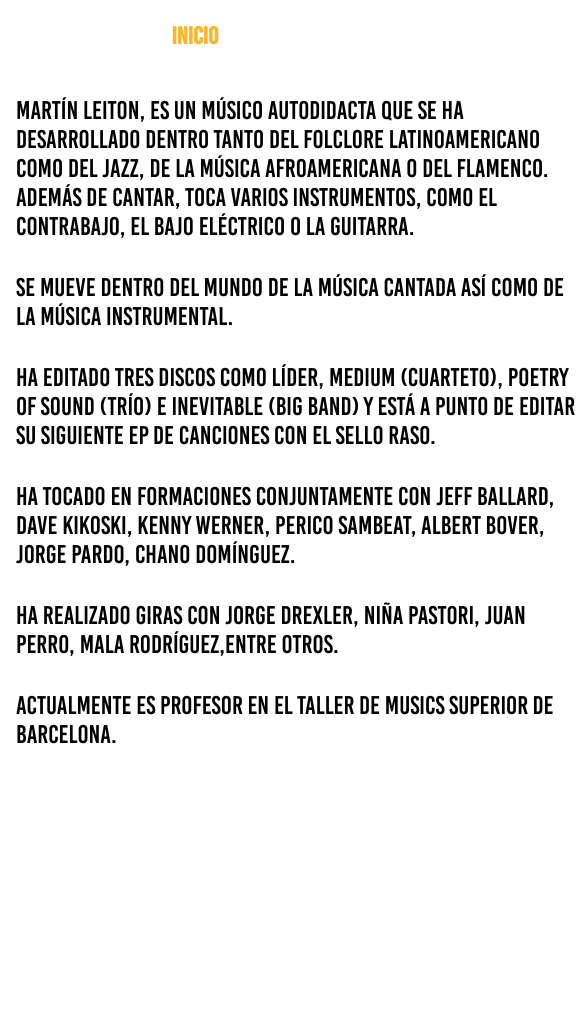
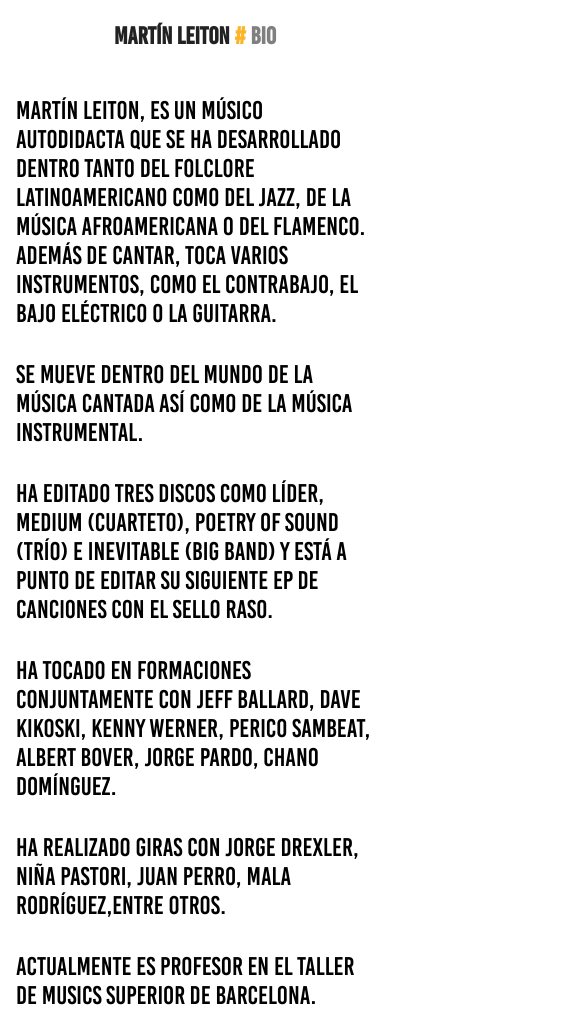
Before and after one commit to elcapo/martinleiton.com, a plain HTML site: page bio.html in a window 390 px wide. Shown: the whole page, 585 px wide, since content can reach past the window. Before the commit the page ends 844 px from the top, so only its background shows below. Drawn offline with Linux system fonts and the light colour scheme; files whose address does not match are found by name.

Commit message:
Ajustes responsivos y cambio de estilo del menú de migas

```diff
--- a/bio.html
+++ b/bio.html
@@ -6,10 +6,10 @@
 		<meta name="viewport" content="width=device-width, initial-scale=1, user-scalable=no" />
 		<link rel="stylesheet" href="css/main.css" />
 		<link rel="stylesheet" href="css/bio.css" />
+        <link rel="stylesheet" href="css/enlaces.css" />
 	</head>
 	<body>
         <section class="bio-container">
-            <div class="bio-aligner">
     		<div class="bio">
                 <p>
                     Martín Leiton, es un músico autodidacta que se ha desarrollado
@@ -40,11 +40,12 @@
                     Barcelona.
                 </p>
     		</div>
-            </div>
         </section>
 
-		<a href="index.html" class="accion">
-			<h2 class="inicio">Inicio</h2>
-		</a>
+        <h2 class="inicio">
+            <a href="index.html" class="accion">Martín Leiton</a>
+            # <a href="#" class="actual">Bio</a>
+        </h2>
+
 	</body>
 </html>
--- a/css/bio.css
+++ b/css/bio.css
@@ -5,21 +5,14 @@ body {
 }
 
 .bio-container {
-  display: table;
   height: 100%;
-  position: absolute;
-  overflow: hidden;
   width: 100%;
-}
-
-.bio-aligner {
-  display: table-cell;
-  vertical-align: middle;
+  margin-top: 80px;
 }
 
 .bio {
   margin: 0 auto;
-  width: 600px;
+  max-width: 600px;
 }
 
 .bio p {
--- a/css/enlaces.css
+++ b/css/enlaces.css
@@ -33,3 +33,7 @@ body {
 .enlaces li a:hover {
   color: #fcb529;
 }
+
+.actual {
+    color: grey;
+}
--- a/css/main.css
+++ b/css/main.css
@@ -4,11 +4,6 @@
   margin: 0;
   padding: 0;
   border: 0;
-}
-
-html, body {
-  overflow-x: hidden;
-  overflow-y: hidden;
 }
 
 /* Fonts */
```
Also changed, not shown: canciones.html (+4 -3 lines), jazz.html (+4 -3 lines). Lines whose indentation alone changed are shown as unchanged.
